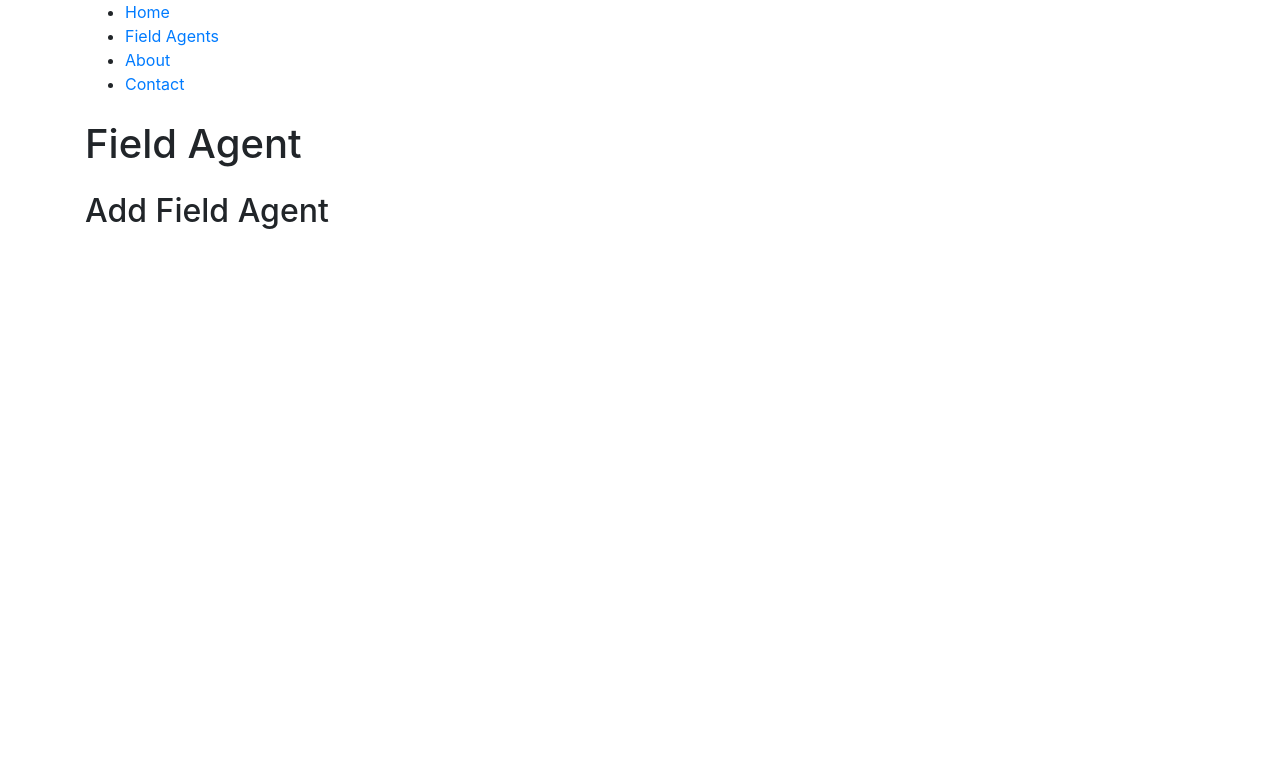
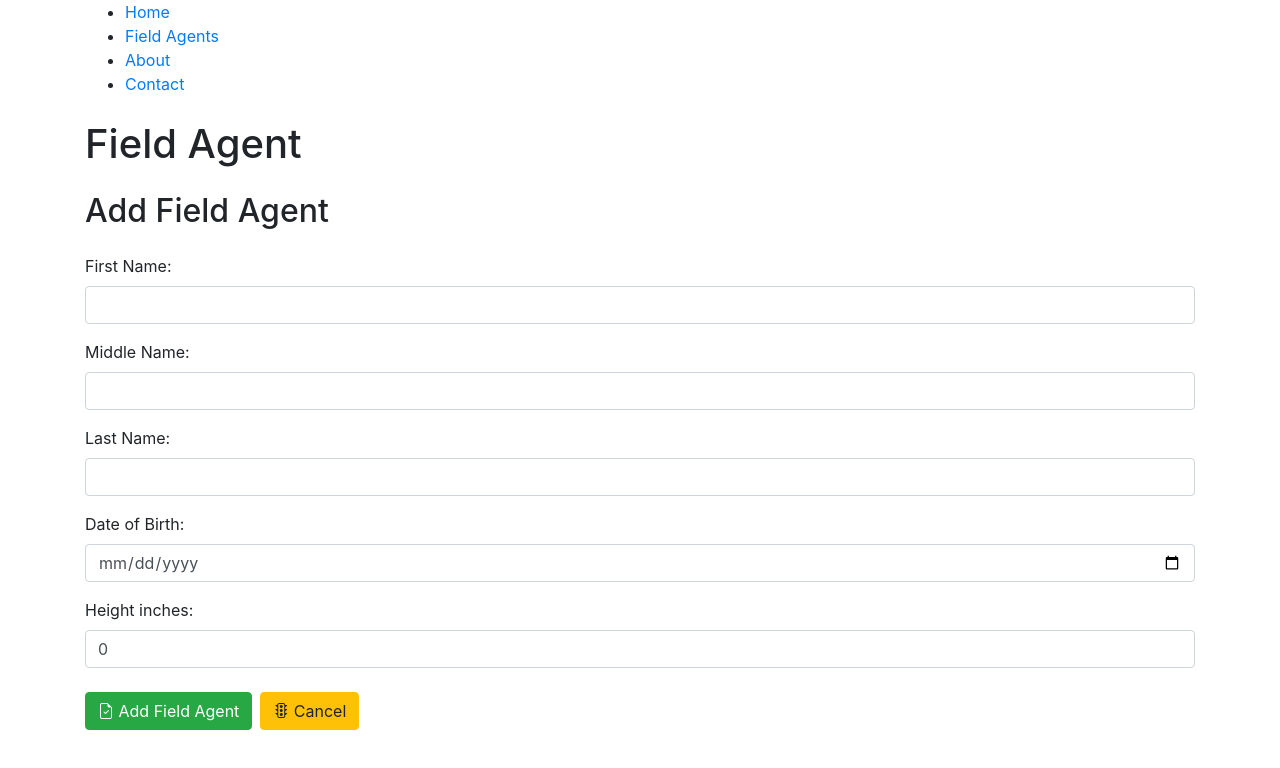
Before and after one commit to josephpacificoIV/Field-Agent-React, a React (Create React App) app in the folder field-agent-react-client/: page /fieldagents/add in a window 1280 px wide. Shown: the top 768 px of the page. Built offline with nearby package versions, Linux system fonts and the light colour scheme.

Commit message:
fixed add/update titles, update pre-populates, not found error page

```diff
--- a/field-agent-react-client/src/App.js
+++ b/field-agent-react-client/src/App.js
@@ -1,12 +1,13 @@
 import { BrowserRouter as Router, Route, Switch } from 'react-router-dom';
 
-import FieldAgents from './components/FieldAgents.js';
+
 import About from './components/About.js';
 import Contact from './components/Contact.js';
 import Home from './components/Home.js';
 import Navbar from './components/Navbar.js';
 import FieldAgentList from './components/FieldAgentList.js';
 import FieldAgentForm from './components/FieldAgentForm.js';
+import NotFound from './components/NotFound.js';
 
 
 function App() {
@@ -32,8 +33,20 @@ function App() {
           <FieldAgentList />
         </Route>
 
-        <Route path="/fieldagents/add" exact>
+        {/* <Route path="/fieldagents/add" exact>
           <FieldAgentForm />
+        </Route>
+
+        <Route path="/fieldagents/edit/:id" exact>
+          <FieldAgentForm />
+        </Route> */}
+
+        <Route path={['/fieldagents/add', '/fieldagents/edit/:id']}>
+          <FieldAgentForm />
+        </Route>
+
+        <Route>
+          <NotFound />
         </Route>
 
 
--- a/field-agent-react-client/src/components/FieldAgentForm.js
+++ b/field-agent-react-client/src/components/FieldAgentForm.js
@@ -1,8 +1,237 @@
+import { useEffect, useState } from 'react';
+import { Link, useHistory, useParams } from 'react-router-dom';
+
+// for add, dont need agent id
+const FIELD_AGENT_DEFAULT = {
+    firstName: '',
+    middleName: '',
+    lastName: '',
+    dob: '',
+    heightInInches: 0
+};
 
 
-function FieldAgentForm () {
+function FieldAgentForm() {
+
+    const [fieldAgent, setFieldAgent] = useState(FIELD_AGENT_DEFAULT);
+    const [errors, setErrors] = useState([]);
+    const history = useHistory();
+
+    // not using destructuring
+    const params = useParams();
+    const id = params.id;
+
+    // the ID param will help determine if we are editing or adding
+    // // using destructuring, can also be written in this way
+    // const { agentId } = useParams();
+
+
+    useEffect(() => {
+
+        // get/find the field agent with the ID
+        // make sure we have an ID value
+        if (id) {
+            fetch(`http://localhost:8080/api/agent/${id}`)
+                .then(response => {
+                    if (response.status === 200) {
+                        return response.json();
+                    } else {
+                        return Promise.reject(`Unexpected status code: ${response.status}`)
+                    }
+                })
+                .then(data => setFieldAgent(data))
+                .catch(console.log);
+        }
+
+
+    }, [id]); // hey react, please call this function everytime the "id" route parameter changes value
+
+
+
+    const handleChange = (event) => {
+        // use spread, with curly brackets for OBJECT copy
+        const newFieldAgent = { ...fieldAgent };
+
+        newFieldAgent[event.target.name] = event.target.value;
+
+        setFieldAgent(newFieldAgent);
+
+
+    };
+
+
+    const handleSubmit = (event) => {
+        event.preventDefault();
+
+
+        addFieldAgent();
+
+        if (id) {
+            updateFieldAgent();
+        } else {
+            addFieldAgent();
+        }
+
+    };
+
+    const addFieldAgent = () => {
+
+        const init = {
+            method: 'POST',
+            headers: {
+                'Content-Type': 'application/json'
+            },
+            body: JSON.stringify(fieldAgent)
+        };
+
+        fetch('http://localhost:8080/api/agent', init)
+            .then(response => {
+                if (response.status === 201 || response.status === 400) {
+                    return response.json();
+                } else {
+                    return Promise.reject(`Unexpected status code: ${response.status}`);
+                }
+            })
+            .then(data => {
+                if (data.agentId) {
+
+                    // on the happy path "data is an object that looks like this: "
+                    // {
+                    //     "agentId": 9,
+                    //     "firstName": "2 Claudian",
+                    //     "middleName": "C",
+                    //     "lastName": "O'Lynn",
+                    //     "dob": "1956-11-09",
+                    //     "heightInInches": 41,
+                    //     "agencies": [],
+                    //     "aliases": []
+                    //   }
+
+                    // send the user back to the list page
+                    history.push('/fieldagents');
+
+
+
+                } else {
+
+                    /*
+
+                    on the unhappy path "data" is an array that looks like this
+
+                    [
+                    "firstName is required",
+                    "lastName is required",
+                    "height must be between 36 and 96 inches"
+                    ]
+
+                    */
+
+                    setErrors(data);
+                }
+            })
+            .catch(console.log);
+
+
+    };
+
+    const updateFieldAgent = () => {
+
+        // assign an ID (this is probably not needed anymore)
+        fieldAgent.agentId = id;
+
+        const init = {
+            method: 'PUT',
+            headers: {
+                'Content-Type': 'application/json'
+            },
+            body: JSON.stringify(fieldAgent)
+        };
+
+        fetch(`http://localhost:8080/api/agent/${id}`, init)
+            .then(response => {
+                if (response.status === 204) {
+                    return null;
+                } else if (response.status === 400) {
+                    return response.json();
+                } else {
+                    return Promise.reject(`Unexpected status code: ${response.status}`);
+                }
+            })
+            .then(data => {
+                if (!data) {
+                    // since 204 returns no object, we dont want data, this is happy path
+
+                    // send the user back to the list route
+                    history.push('/fieldagents');
+                } else {
+                    setErrors(data); // data will be an array of error messages if it gets to this point
+                }
+            })
+            .catch(console.log);
+
+
+    }
+
+
+
+
+
+
     return (
-        <h2>Add Field Agent</h2>
+
+        <>
+            <h2 className='mb-4'>{id ? 'Update Field Agent' : 'Add Field Agent'}</h2>
+
+            {errors.length > 0 && (
+                <div className="alert alert-danger">
+                    <p>The following errors were found:</p>
+                    <ul>
+                        {errors.map(error => (
+                            <li key={error}>{error}</li>
+                        ))}
+                    </ul>
+                </div>
+            )}
+
+
+            <form onSubmit={handleSubmit}>
+                <div className="form-group">
+                    <label htmlFor="firstName">First Name:</label>
+                    <input id="firstName" name="firstName" type="text" className="form-control"
+                        value={fieldAgent.firstName} onChange={handleChange} />
+                </div>
+                <div className="form-group">
+                    <label htmlFor="middleName">Middle Name:</label>
+                    <input id="middleName" name="middleName" type="text" className="form-control"
+                        value={fieldAgent.middleName} onChange={handleChange} />
+                </div>
+                <div className="form-group">
+                    <label htmlFor="lastName">Last Name:</label>
+                    <input id="lastName" name="lastName" type="text" className="form-control"
+                        value={fieldAgent.lastName} onChange={handleChange} />
+                </div>
+                <div className="form-group">
+                    <label htmlFor="dob">Date of Birth:</label>
+                    <input id="dob" name="dob" type="date" className="form-control"
+                        value={fieldAgent.dob} onChange={handleChange} />
+                </div>
+                <div className="form-group">
+                    <label htmlFor="heightInInches">Height inches:</label>
+                    <input id="heightInInches" name="heightInInches" type="number" className="form-control"
+                        value={fieldAgent.heightInInches} onChange={handleChange} />
+
+                </div>
+
+                <div className="mt-4">
+                    <button className="btn btn-success mr-2" type="submit">
+                        <i className="bi bi-file-earmark-check"></i> {id ? 'Update Field Agent' : 'Add Field Agent'}
+                    </button>
+                    <Link className="btn btn-warning" to="/fieldagents">
+                        <i className="bi bi-stoplights"></i> Cancel
+                    </Link>
+                </div>
+            </form>
+        </>
     );
 }
 
--- a/field-agent-react-client/src/components/FieldAgentList.js
+++ b/field-agent-react-client/src/components/FieldAgentList.js
@@ -94,8 +94,8 @@ function FieldAgentList() {
                             <td>{fieldAgent.heightInInches}</td>
                             <td>
                                 <div className="float-right mr-2">
-                                    <button className="btn btn-primary btn-sm mr-2" onClick={() => console.log('TODO fix me')}>
-                                        <i className="bi bi-pencil-square"></i> Edit</button>
+                                    <Link className="btn btn-primary btn-sm mr-2" to={`/fieldagents/edit/${fieldAgent.agentId}`}>
+                                        <i className="bi bi-pencil-square"></i> Edit</Link>
                                     <button className="btn btn-danger btn-sm" onClick={() => handleDeleteAgent(fieldAgent.agentId)}>
                                         <i className="bi bi-trash"></i> Delete</button>
                                 </div>
--- a/field-agent-react-client/src/components/FieldAgents.js
+++ b/field-agent-react-client/src/components/FieldAgents.js
@@ -28,7 +28,7 @@ function FieldAgents() {
     const [currentView, setCurrentView] = useState('List'); // Add, Edit
     const [errors, setErrors] = useState([]);
 
-
+    // for fetching list of field agents
     useEffect(() => {
         fetch('http://localhost:8080/api/agent')
             .then(response => {
@@ -198,7 +198,7 @@ function FieldAgents() {
             .catch(console.log);
 
 
-    }
+    };
 
     const updateFieldAgent = () => {
 
@@ -247,7 +247,7 @@ function FieldAgents() {
             .catch(console.log);
 
 
-    }
+    };
 
     const resetState = () => {
         setFieldAgent(FIELD_AGENT_DEFAULT);
--- /dev/null
+++ b/field-agent-react-client/src/components/NotFound.js
@@ -0,0 +1,9 @@
+
+
+function NotFound() {
+    return (
+        <h2>Not Found</h2>
+    );
+}
+
+export default NotFound;
```
